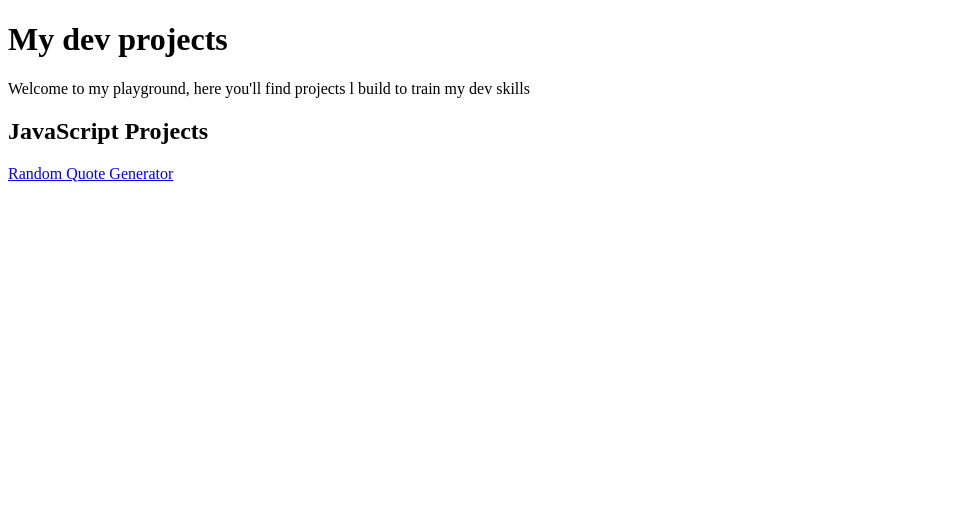
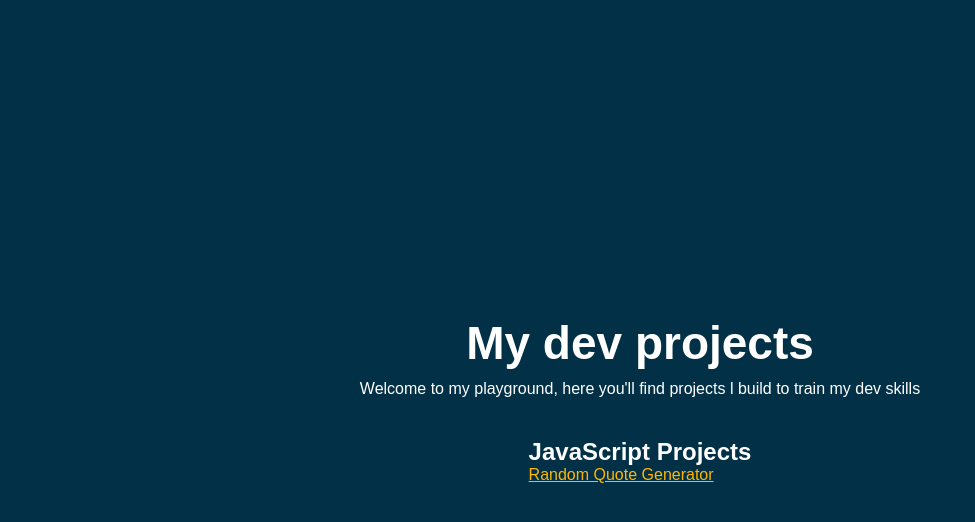
Before and after one commit to egidehirwa/playground, a plain HTML site: page index.html in a window 1280 px wide. Shown: the whole page, without its empty margins (0-975 px from the left). Drawn offline with Linux system fonts and the light colour scheme; the site is published under a folder, as on GitHub Pages, so addresses that start at the root find nothing.

Commit message:
Added a dot infront of the linking style and script page - debug

```diff
--- a/index.html
+++ b/index.html
@@ -5,7 +5,7 @@
     <meta http-equiv="X-UA-Compatible" content="IE=edge" />
     <meta name="viewport" content="width=device-width, initial-scale=1.0" />
     <title>Dev projects</title>
-    <link rel="stylesheet" href="/style.css" />
+    <link rel="stylesheet" href="./style.css" />
   </head>
   <body>
     <header class="header-wrapper">
@@ -18,7 +18,7 @@
     <section class="js-projects">
       <h2>JavaScript Projects</h2>
       <p>
-        <a href="/js/random-quote-generator/index.html"
+        <a href="./js/random-quote-generator/index.html"
           >Random Quote Generator</a
         >
       </p>
--- a/js/random-quote-generator/script.js
+++ b/js/random-quote-generator/script.js
@@ -13,7 +13,6 @@ function randomQuote() {
   fetch("https://api.quotable.io/random")
     .then((res) => res.json())
     .then((result) => {
-      console.log(result);
       quoteText.innerText = result.content;
       authorName.innerText = result.author;
       quoteBtn.innerText = "New Quote";
```
